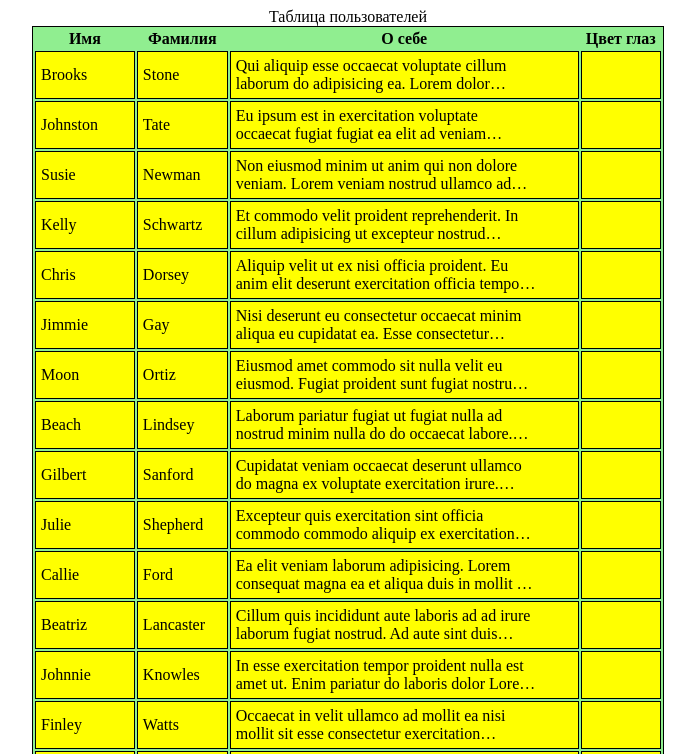
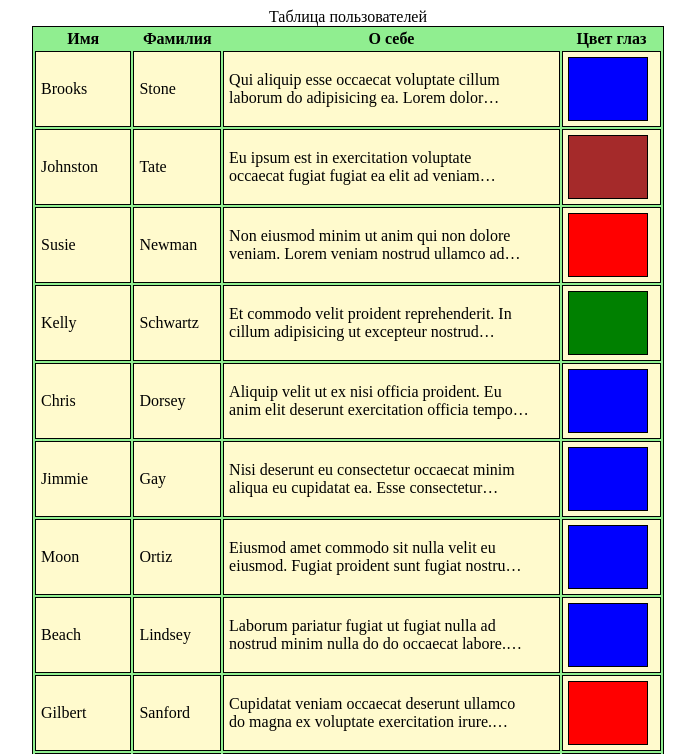
Before and after one commit to ElviraCher/users-table, a website built with webpack: page public/index.html in a window 1280 px wide. Shown: the top 754 px of the page, without its empty margins (292-987 px from the left). Built offline with nearby package versions, Linux system fonts and the light colour scheme.

Commit message:
Edit styles

```diff
--- a/src/style.css
+++ b/src/style.css
@@ -10,7 +10,7 @@ body {
 }
 
 .cell {
-  background-color: yellow;
+  background-color: lemonchiffon;
   padding: 5px;
   border: 1px solid;
 }
@@ -22,3 +22,26 @@ body {
   -webkit-box-orient: vertical;
   overflow: hidden;
 }
+.eye {
+  box-sizing: border-box;
+  width: 5rem;
+  height: 4rem;
+  align-self: center;
+  border: 0.1rem solid black;
+
+}
+.eye__red {
+  background-color: red;
+}
+
+.eye__brown {
+  background-color: brown;
+}
+
+.eye__blue {
+  background-color: blue;
+}
+
+.eye__green {
+  background-color: green;
+}
```
